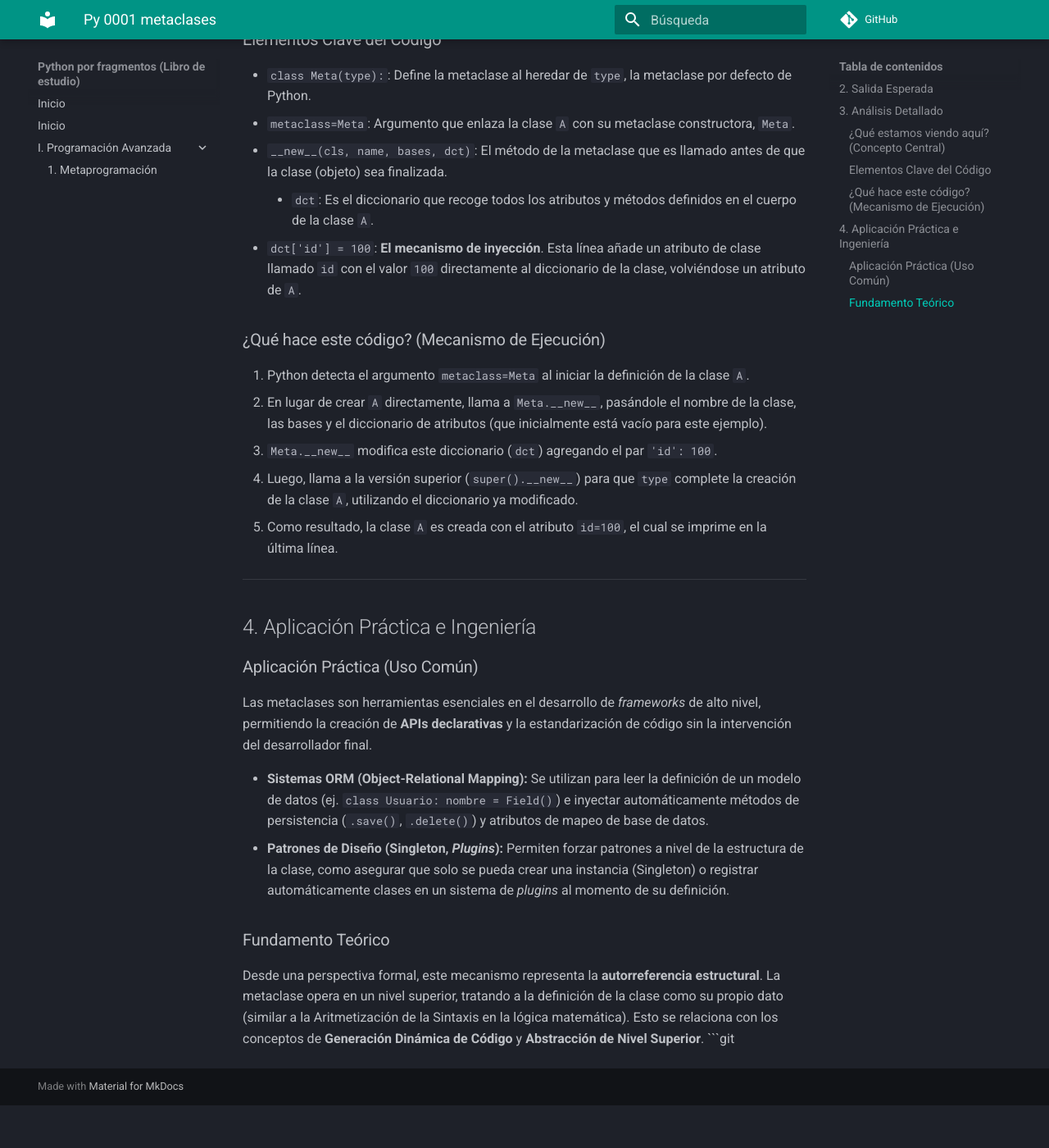
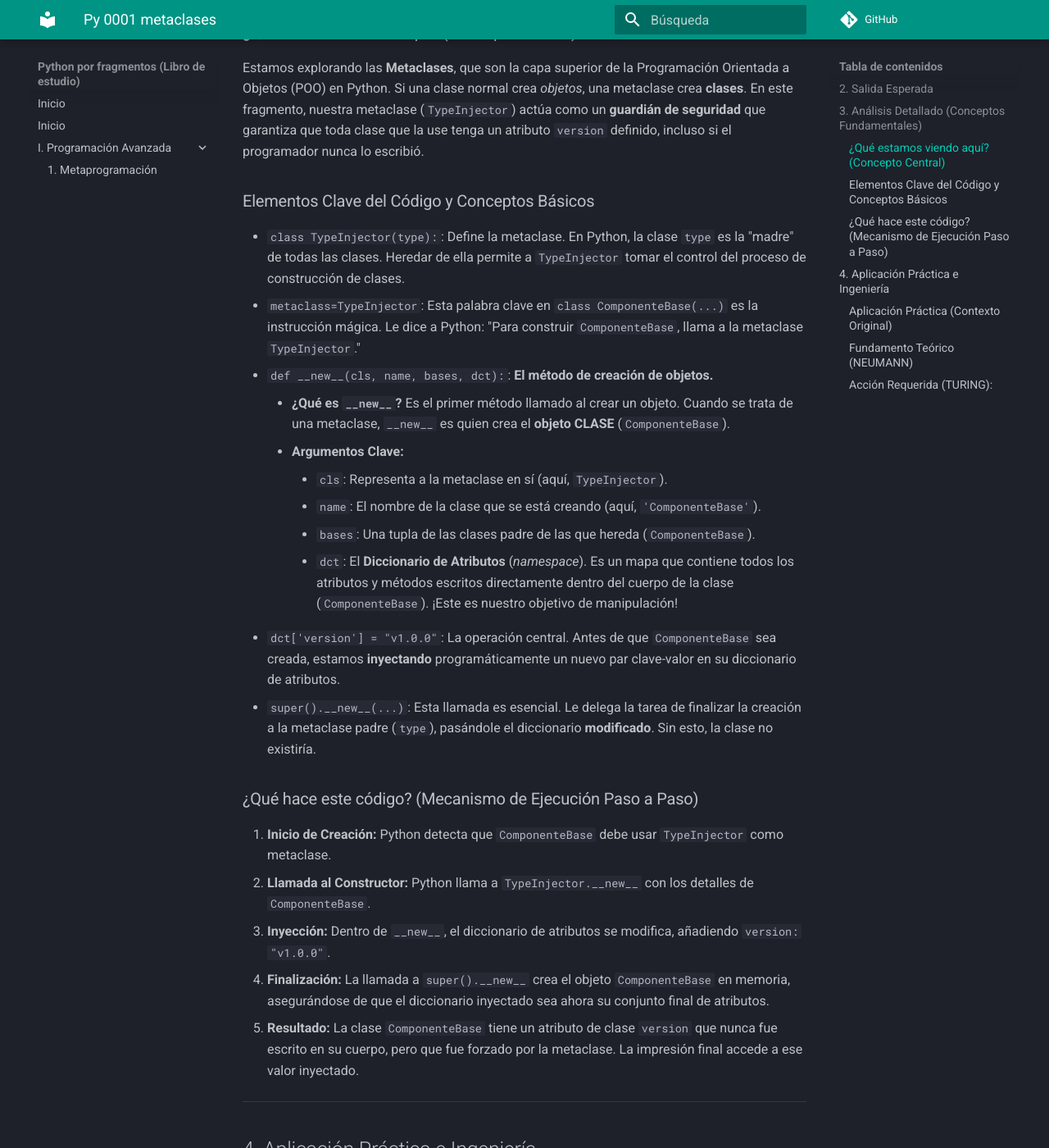
Before and after one commit to Martin-Munive/Python-por-fragmentos-Libro-de-estudio, an MkDocs documentation site: the page built from docs/chapters/01_metaprogramacion/py_0001_metaclases.md, in a window 1280 px wide and 1400 px high, scrolled down 1015 px. Shown: the whole window at 82% size. Built offline with MkDocs 1.6.1 and Material for MkDocs 9.7.7, drawn with Linux system fonts in a browser that asks for light colours; comment, search, counter and statistics services are not loaded; before the commit the page ends 2363 px from its top, so only the background shows below that; some of the changed text lies outside the part shown.

Commit message:
FIX: Revisión exhaustiva y didáctica de PY-0001 (Metaclases) para nivel principiante.

````diff
--- a/docs/chapters/01_metaprogramacion/py_0001_metaclases.md
+++ b/docs/chapters/01_metaprogramacion/py_0001_metaclases.md
@@ -1,70 +1,98 @@
 ```markdown
-# PY-0001: Inyección de Atributos con Metaclases
+# PY-0001: Creación Dinámica de Atributos con Metaclases
 
 | ID | Título | Dificultad | Tópico Principal |
 | :--- | :--- | :--- | :--- |
-| PY-0001 | Inyección de Atributos con Metaclases | Avanzada | Metaclases y la Construcción de Clases |
+| PY-0001 | Creación Dinámica de Atributos con Metaclases | Avanzada | Metaclases y Metaprogramación |
 
 ---
 
 ## 1. Código Fuente
 
 ```python
-class Meta(type):
+class TypeInjector(type):
+    """
+    Metaclase que intercepta la creación de clases e inyecta un atributo.
+    """
     def __new__(cls, name, bases, dct):
-        # Modificación del diccionario de la clase antes de su creación
-        dct['id'] = 100
-        # Llamada al constructor de la metaclase base (type) para crear la clase A
+        # El punto de control: Se añade un nuevo atributo llamado 'version' al diccionario.
+        # 'version' será un atributo de la CLASE que se está creando (no de la instancia).
+        dct['version'] = "v1.0.0"
+
+        # Se llama a la metaclase base (type) para que finalice la creación de la clase.
+        # Se le pasa el diccionario 'dct' que ahora está modificado.
         return super().__new__(cls, name, bases, dct)
 
-class A(metaclass=Meta):
+class ComponenteBase(metaclass=TypeInjector):
+    """
+    Una clase simple que utiliza la Metaclase TypeInjector.
+    """
     pass
 
-print(A.id)
+print(ComponenteBase.version)
 ```
 
 ## 2. Salida Esperada
 
 ```
-100
+v1.0.0
 ```
 
 ---
 
-## 3. Análisis Detallado
+## 3. Análisis Detallado (Conceptos Fundamentales)
 
 ### ¿Qué estamos viendo aquí? (Concepto Central)
 
-Este fragmento demuestra el concepto de **Metaclases**, que son las "fábricas" de las clases en Python. Al usar `metaclass=Meta`, indicamos que la clase `Meta` debe intervenir y manipular el proceso de creación de la clase `A`. El tema central a aprender es cómo la metaprogramación permite modificar el comportamiento estructural de las clases en tiempo de definición.
+Estamos explorando las **Metaclases**, que son la capa superior de la Programación Orientada a Objetos (POO) en Python. Si una clase normal crea *objetos*, una metaclase crea **clases**. En este fragmento, nuestra metaclase (`TypeInjector`) actúa como un **guardián de seguridad** que garantiza que toda clase que la use tenga un atributo `version` definido, incluso si el programador nunca lo escribió.
 
-### Elementos Clave del Código
+### Elementos Clave del Código y Conceptos Básicos
 
-*   `class Meta(type):`: Define la metaclase al heredar de `type`, la metaclase por defecto de Python.
-*   `metaclass=Meta`: Argumento que enlaza la clase `A` con su metaclase constructora, `Meta`.
-*   `__new__(cls, name, bases, dct)`: El método de la metaclase que es llamado antes de que la clase (objeto) sea finalizada.
-    *   `dct`: Es el diccionario que recoge todos los atributos y métodos definidos en el cuerpo de la clase `A`.
-*   `dct['id'] = 100`: **El mecanismo de inyección**. Esta línea añade un atributo de clase llamado `id` con el valor `100` directamente al diccionario de la clase, volviéndose un atributo de `A`.
+*   `class TypeInjector(type):`: Define la metaclase. En Python, la clase `type` es la "madre" de todas las clases. Heredar de ella permite a `TypeInjector` tomar el control del proceso de construcción de clases.
+*   `metaclass=TypeInjector`: Esta palabra clave en `class ComponenteBase(...)` es la instrucción mágica. Le dice a Python: "Para construir `ComponenteBase`, llama a la metaclase `TypeInjector`."
+*   `def __new__(cls, name, bases, dct):`: **El método de creación de objetos.**
+    *   **¿Qué es `__new__`?** Es el primer método llamado al crear un objeto. Cuando se trata de una metaclase, `__new__` es quien crea el **objeto CLASE** (`ComponenteBase`).
+    *   **Argumentos Clave:**
+        *   `cls`: Representa a la metaclase en sí (aquí, `TypeInjector`).
+        *   `name`: El nombre de la clase que se está creando (aquí, `'ComponenteBase'`).
+        *   `bases`: Una tupla de las clases padre de las que hereda (`ComponenteBase`).
+        *   `dct`: El **Diccionario de Atributos** (*namespace*). Es un mapa que contiene todos los atributos y métodos escritos directamente dentro del cuerpo de la clase (`ComponenteBase`). ¡Este es nuestro objetivo de manipulación!
+*   `dct['version'] = "v1.0.0"`: La operación central. Antes de que `ComponenteBase` sea creada, estamos **inyectando** programáticamente un nuevo par clave-valor en su diccionario de atributos.
+*   `super().__new__(...)`: Esta llamada es esencial. Le delega la tarea de finalizar la creación a la metaclase padre (`type`), pasándole el diccionario **modificado**. Sin esto, la clase no existiría.
 
-### ¿Qué hace este código? (Mecanismo de Ejecución)
+### ¿Qué hace este código? (Mecanismo de Ejecución Paso a Paso)
 
-1.  Python detecta el argumento `metaclass=Meta` al iniciar la definición de la clase `A`.
-2.  En lugar de crear `A` directamente, llama a `Meta.__new__`, pasándole el nombre de la clase, las bases y el diccionario de atributos (que inicialmente está vacío para este ejemplo).
-3.  `Meta.__new__` modifica este diccionario (`dct`) agregando el par `'id': 100`.
-4.  Luego, llama a la versión superior (`super().__new__`) para que `type` complete la creación de la clase `A`, utilizando el diccionario ya modificado.
-5.  Como resultado, la clase `A` es creada con el atributo `id=100`, el cual se imprime en la última línea.
+1.  **Inicio de Creación:** Python detecta que `ComponenteBase` debe usar `TypeInjector` como metaclase.
+2.  **Llamada al Constructor:** Python llama a `TypeInjector.__new__` con los detalles de `ComponenteBase`.
+3.  **Inyección:** Dentro de `__new__`, el diccionario de atributos se modifica, añadiendo `version: "v1.0.0"`.
+4.  **Finalización:** La llamada a `super().__new__` crea el objeto `ComponenteBase` en memoria, asegurándose de que el diccionario inyectado sea ahora su conjunto final de atributos.
+5.  **Resultado:** La clase `ComponenteBase` tiene un atributo de clase `version` que nunca fue escrito en su cuerpo, pero que fue forzado por la metaclase. La impresión final accede a ese valor inyectado.
 
 ---
 
 ## 4. Aplicación Práctica e Ingeniería
 
-### Aplicación Práctica (Uso Común)
+### Aplicación Práctica (Contexto Original)
 
-Las metaclases son herramientas esenciales en el desarrollo de *frameworks* de alto nivel, permitiendo la creación de **APIs declarativas** y la estandarización de código sin la intervención del desarrollador final.
+Este tipo de patrón se utiliza en la **Estandarización y *Scaffolding*** (andamiaje) de componentes en sistemas grandes.
 
-*   **Sistemas ORM (Object-Relational Mapping):** Se utilizan para leer la definición de un modelo de datos (ej. `class Usuario: nombre = Field()`) e inyectar automáticamente métodos de persistencia (`.save()`, `.delete()`) y atributos de mapeo de base de datos.
-*   **Patrones de Diseño (Singleton, *Plugins*):** Permiten forzar patrones a nivel de la estructura de la clase, como asegurar que solo se pueda crear una instancia (Singleton) o registrar automáticamente clases en un sistema de *plugins* al momento de su definición.
+*   **Registro de Versiones:** En un sistema de microservicios, se podría usar esta técnica para forzar que cada clase que representa un servicio tenga un atributo `API_ENDPOINT` o `VERSION` estándar, asegurando que todos los componentes cumplan con las reglas de trazabilidad y compatibilidad de la empresa.
+*   **Patrones de Interfaz:** Se utiliza para inyectar automáticamente métodos necesarios (como un método de *logging* o un método de validación de datos) en clases base, garantizando que todos los herederos cumplan con la interfaz necesaria sin tener que escribir el código en cada uno.
 
-### Fundamento Teórico
+### Fundamento Teórico (NEUMANN)
 
-Desde una perspectiva formal, este mecanismo representa la **autorreferencia estructural**. La metaclase opera en un nivel superior, tratando a la definición de la clase como su propio dato (similar a la Aritmetización de la Sintaxis en la lógica matemática). Esto se relaciona con los conceptos de **Generación Dinámica de Código** y **Abstracción de Nivel Superior**.
-```git
+El proceso de metaclases es un ejemplo de un **Sistema de Tipos Dinámico Modificable**. En esencia, estamos tratando la sintaxis y la estructura del lenguaje como un dato que puede ser manipulado por el programa mismo. El `dct` (diccionario) es un **Conjunto de Características** que la metaclase transforma, operando bajo el principio de **Transformación de Mapeo**, donde una regla (la metaclase) define cómo debe ser la salida (la clase final) a partir de una entrada (la definición de la clase).
+```
+
+### **Acción Requerida (TURING):**
+
+1.  Reemplaza el contenido completo del archivo `docs\chapters\01_metaprogramacion\py_0001_metaclases.md` con el texto de arriba.
+2.  Sube los cambios a GitHub para ver la versión actualizada en el libro:
+
+    ```bash
+    git add docs/chapters/01_metaprogramacion/py_0001_metaclases.md
+    git commit -m "FIX: Revisión exhaustiva y didáctica de PY-0001 (Metaclases) para nivel principiante."
+    git push origin main
+    ```
+
+Una vez que revises y confirmes la mejora, procederemos a la revisión y ajuste (si es necesario) del **PY-0002** y luego la adición del **PY-0004**.
````
